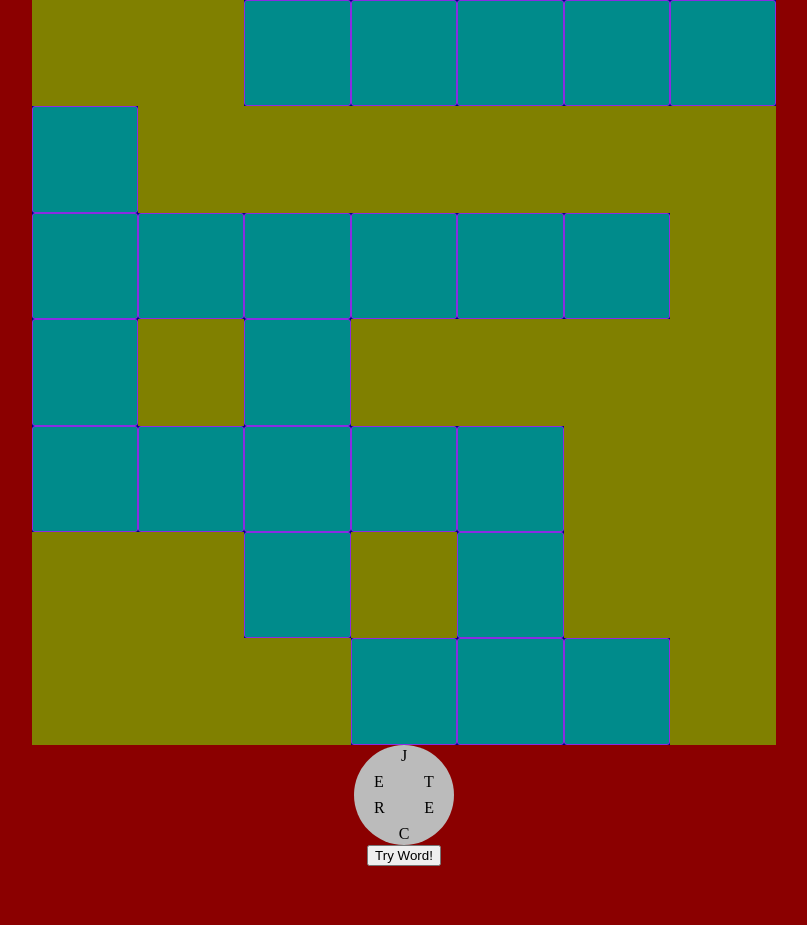
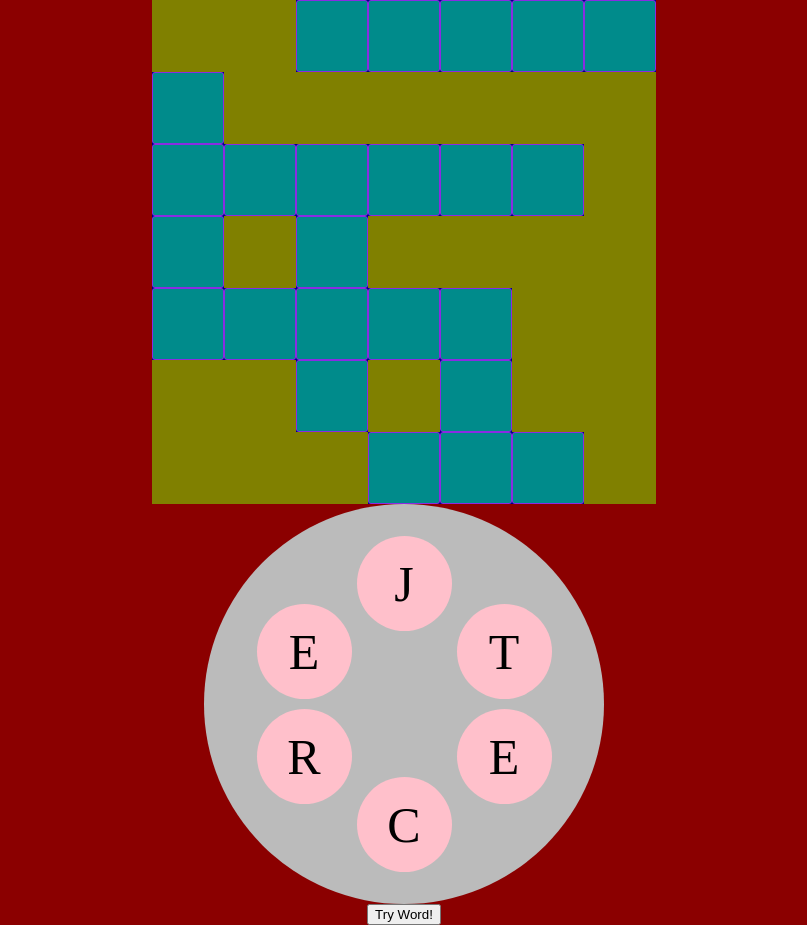
Before and after one commit to Zweih/Wordscraps, a website: page index.html in a window 1280 px wide. Shown: the whole page, without its empty margins (236-1043 px from the left). Before the commit the page ends 866 px from the top, so only its background shows below. Drawn offline with nearby package versions, Linux system fonts and the light colour scheme.

Commit message:
Modify how duplicates are detected. Add styling.

```diff
--- a/assets/theme.css
+++ b/assets/theme.css
@@ -32,8 +32,11 @@ body {
   align-items: center;
   /* max-height: 48px;
   max-width: 48px; */
-  min-height: 14.25px;
-  min-width: 14.25px;
+  min-height: 34px;
+  min-width: 34px;
+  max-height: 70px;
+  max-width: 70px;
+  font-size: calc((100vw - 27px)/ 11);;
   width: calc((100vw - 27px) / 12);
   height: calc((100vw - 27px) / 12);
 }
@@ -45,8 +48,12 @@ body {
 }
 
 .pool {
-  height: 100px;
-  width: 100px;
+  height: calc((100vw - 27px) / 1.5);
+  width: calc((100vw - 27px) / 1.5);
+  max-height: 400px;
+  max-width: 400px;
+  min-height: 235px;
+  min-width: 235px;
   background-color: #bbb;
   border-radius: 50%;
   display: flex;
@@ -62,4 +69,36 @@ body {
 
 .pool-letter {
   margin: 5px 5px 5px 5px;
+  width: calc((100vw - 27px) / 7);
+  height: calc((100vw - 27px) / 7);
+  max-width: 95px;
+  max-height: 95px;
+  min-width: 55px;
+  min-height: 55px;
+  background-color: pink;
+  border-radius: 50%;
+  display: flex;
+  align-items: center;
+  font-size: calc((100vw - 27px)/ 11);;
+  justify-content: center;
+  cursor: pointer;
 }
+
+.pool-letter:only-child {
+    margin-top: -32px;
+    margin-bottom: -32px;
+}
+
+@media screen and (min-width: 500px) {
+  .pool-letter {
+     font-size: 50px;
+  }
+
+  .square {
+     font-size: 50px;
+  }
+}
+
+.selected {
+  background: purple;
+}
--- a/libs/puzzle.json
+++ b/libs/puzzle.json
@@ -1 +1 @@
-{"0":{"2":"E","3":"J","4":"E","5":"C","6":"T"},"1":{"0":"T"},"2":{"0":"R","1":"E","2":"J","3":"E","4":"C","5":"T"},"3":{"0":"E","2":"E"},"4":{"0":"E","1":"R","2":"E","3":"C","4":"T"},"5":{"2":"R","4":"E"},"6":{"3":"J","4":"E","5":"T"},"y":7,"x":7,"words":{"TREE":[[1,0],[2,0],[3,0],[4,0]],"JEER":[[2,2],[3,2],[4,2],[5,2]],"TEE":[[4,4],[5,4],[6,4]],"EJECT":[[0,2],[0,3],[0,4],[0,5],[0,6]],"REJECT":[[2,0],[2,1],[2,2],[2,3],[2,4],[2,5]],"ERECT":[[4,0],[4,1],[4,2],[4,3],[4,4]],"JET":[[6,3],[6,4],[6,5]]},"letters":["E","J","T","R","C","E"]}
+{"0":{"2":"E","3":"J","4":"E","5":"C","6":"T"},"1":{"0":"T"},"2":{"0":"R","1":"E","2":"J","3":"E","4":"C","5":"T"},"3":{"0":"E","2":"E"},"4":{"0":"E","1":"R","2":"E","3":"C","4":"T"},"5":{"2":"R","4":"E"},"6":{"3":"J","4":"E","5":"T"},"y":7,"x":7,"words":{"TREE":[[1,0],[2,0],[3,0],[4,0]],"JEER":[[2,2],[3,2],[4,2],[5,2]],"TEE":[[4,4],[5,4],[6,4]],"EJECT":[[0,2],[0,3],[0,4],[0,5],[0,6]],"REJECT":[[2,0],[2,1],[2,2],[2,3],[2,4],[2,5]],"ERECT":[[4,0],[4,1],[4,2],[4,3],[4,4]],"JET":[[6,3],[6,4],[6,5]]},"letters":["E","J","T","R","C","E"],"pool":{"E":{"max":2,"current":0},"J":{"max":1,"current":0},"T":{"max":1,"current":0},"R":{"max":1,"current":0},"C":{"max":1,"current":0}}}
```
Also changed, not shown: libs/main.js (+10 -10 lines), src/bundle.js (+3 -3 lines).
